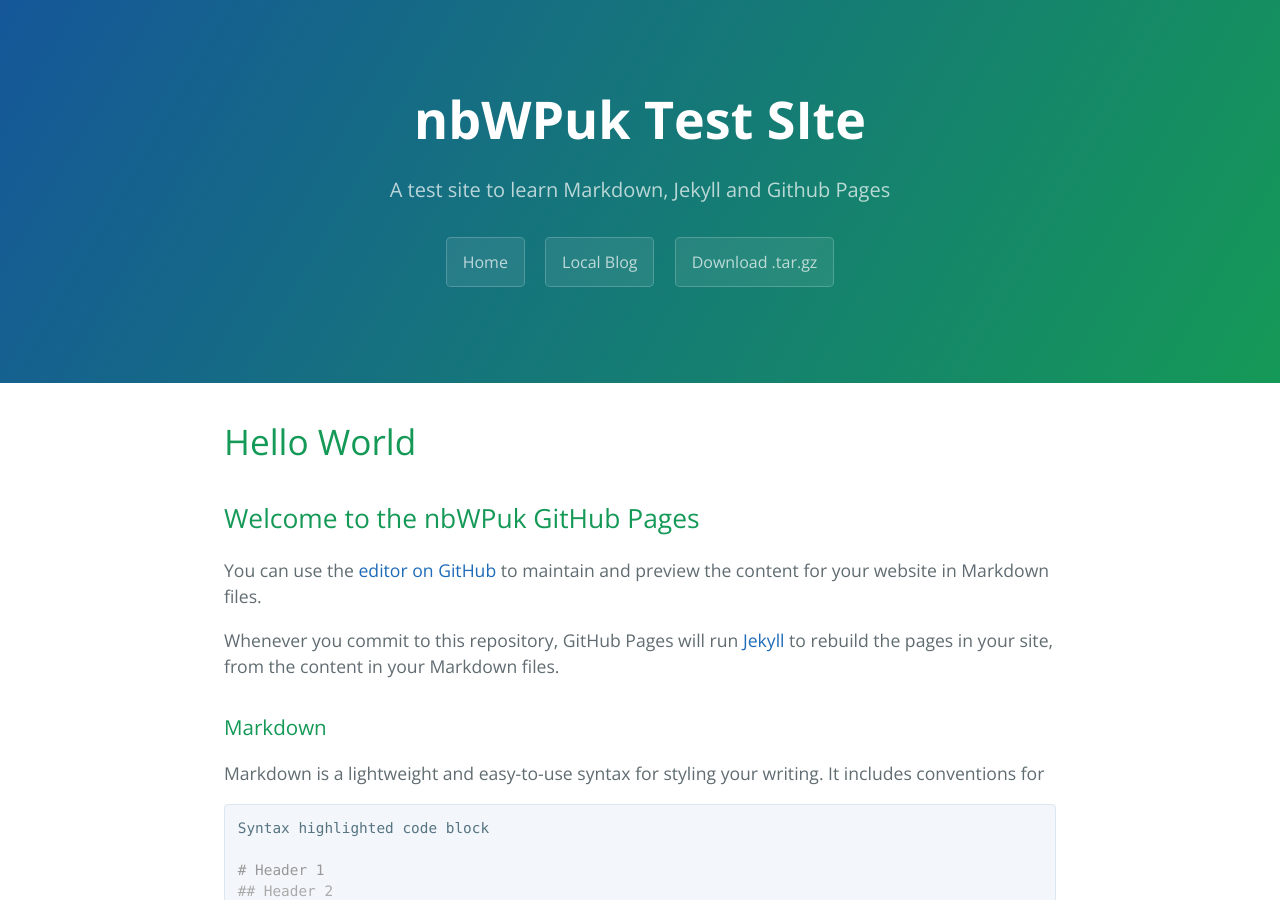
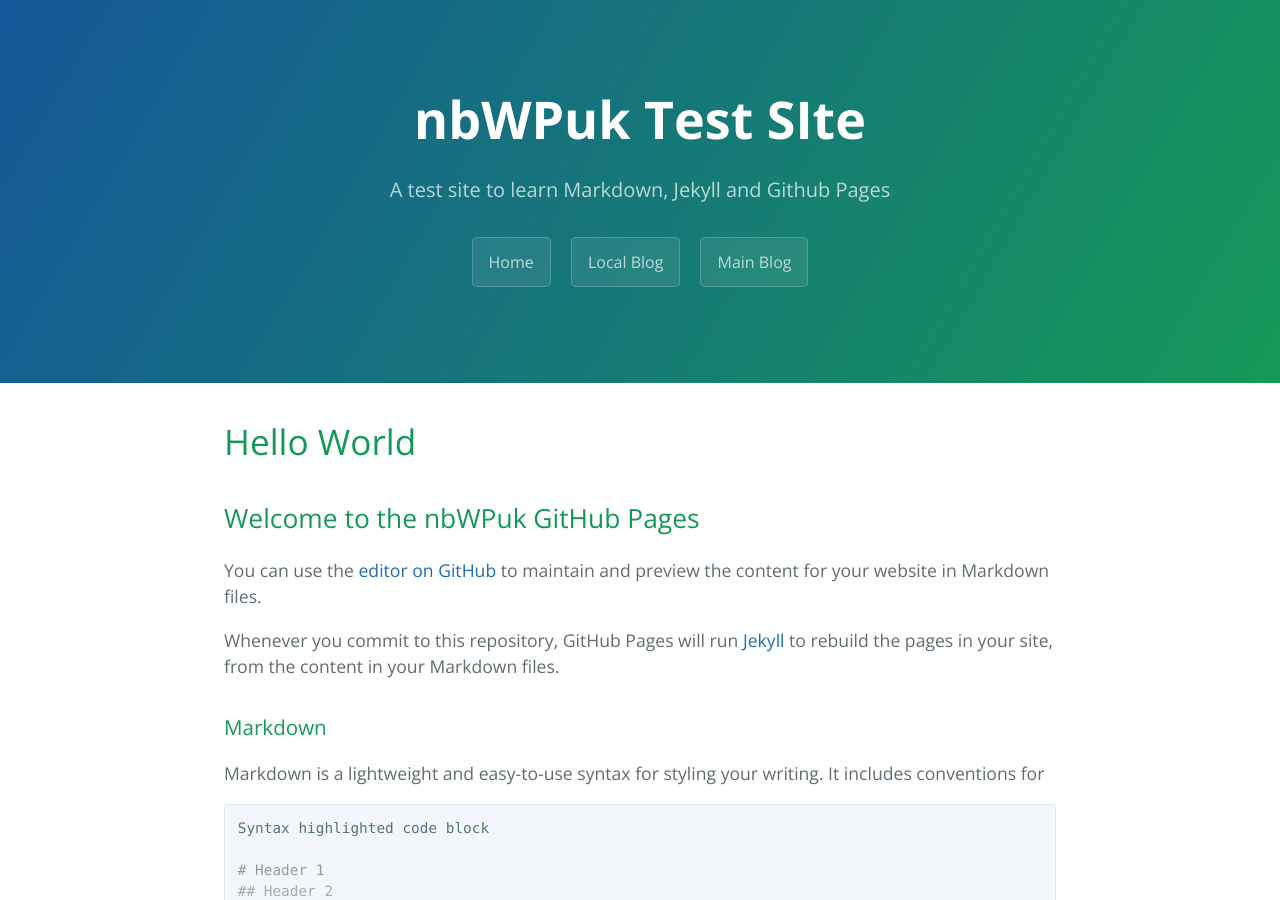
Before and after one commit to nbwpuk/nbwpuk.github.io, a Jekyll site: the page built from README.md, in a window 1280 px wide and 900 px high. Built offline with Jekyll 4.4.1, drawn with Linux system fonts in a browser that asks for light colours; our own code applies the rules of GitHub Pages for plain Markdown files.

Commit message:
Added main blog to header

```diff
--- a/_includes/page-header.html
+++ b/_includes/page-header.html
@@ -3,5 +3,5 @@
   <h2 class="project-tagline">{{ site.tagline }}</h2>
   <a href="https://nbwpuk.github.io/" class="btn">Home</a>
   <a href="https://nbwpuk.github.io/blog" class="btn">Local Blog</a>
-  <a href="#" class="btn">Download .tar.gz</a>
+  <a href="https://nbwp.uk/" class="btn">Main Blog</a>
 </section>
```
